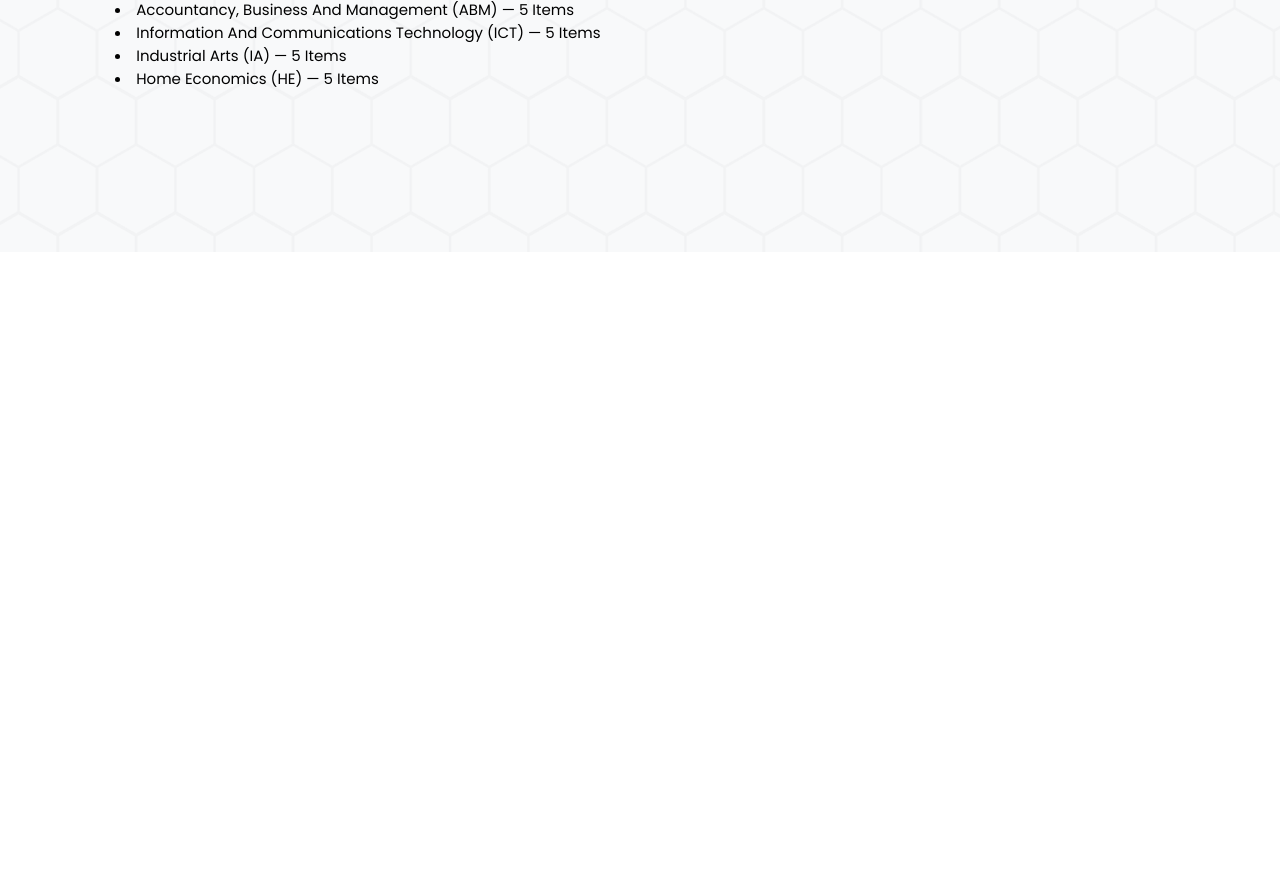
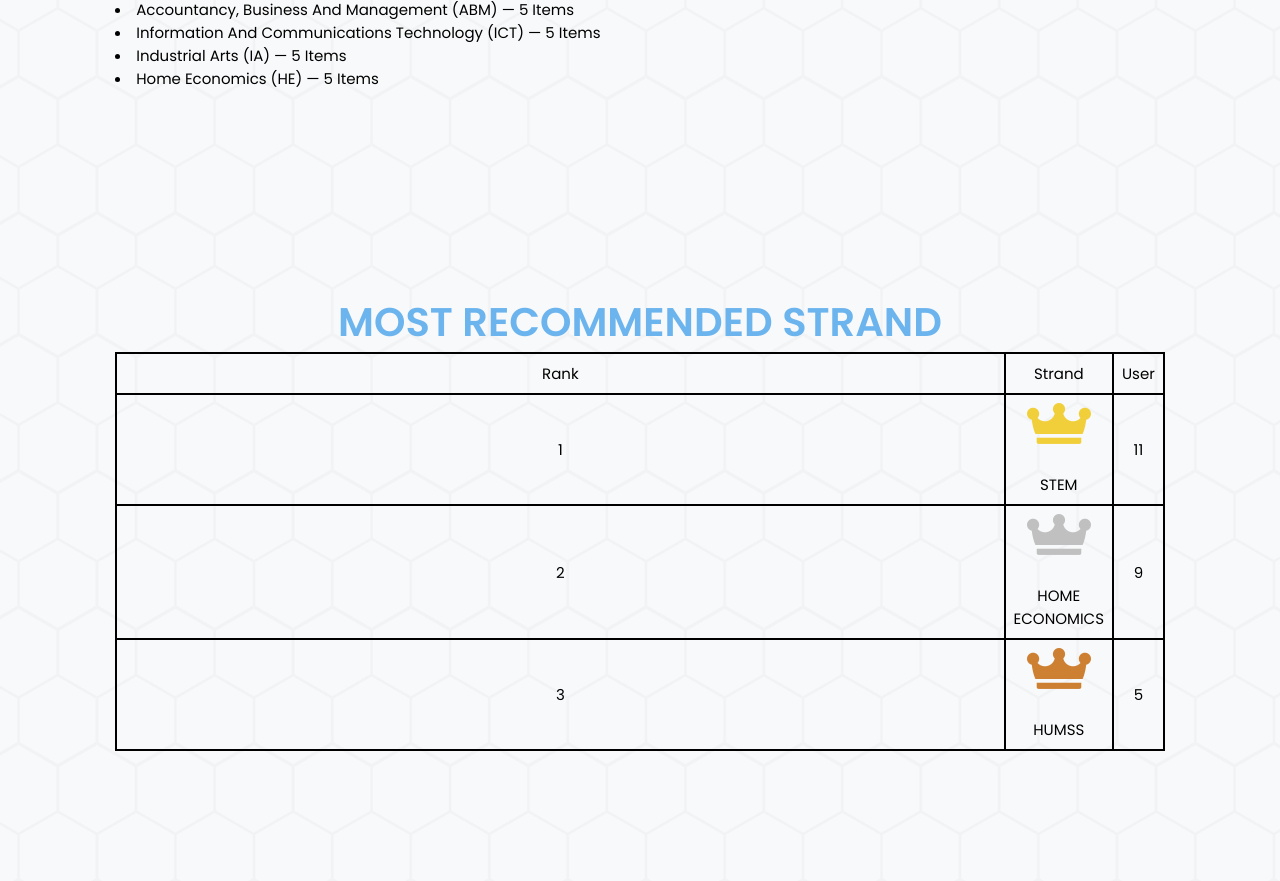
Before and after one commit to christine-lehmann/SHS-Academic-Track-Recommender-System, a PHP site: page /about.php in a window 1280 px wide. Shown: the part 1976-2857 px from the top of the page. Before the commit the page ends 2228 px from the top, so only its background shows below. Run offline with PHP 8.4, Linux system fonts and the light colour scheme.

Commit message:
Added leaderboard UI

```diff
--- a/about.php
+++ b/about.php
@@ -156,6 +156,57 @@
     </div>
 </section>
 
+<!-- LEADERBOARD -->
+
+<section class ="about2" style="background-color: #f8f9fa; text-align: center;">
+    <div class="row">
+        <div class="image">
+            <h3 style="color:#6CB4EE; text-align: center;">Most Recommended Strand</h3>
+            <!-- <img src="images/About image.png" alt=""> -->
+            </div>
+                <table>
+                    <thead>
+                        <tr>
+                            <td>Rank</td>
+                            <td>
+                                Strand
+                            </td>
+                            <td>
+                                User
+                            </td>
+                        </tr>
+                    </thead>
+                    <tbody>
+                        <tr>
+                            <td id="winner">1</td>
+                            <td><img src="images/crown(1).png"><p>STEM</p></td>
+                            <td>11</td>
+                        </tr>
+
+                        <tr>
+                            <td id="runner-up">2</td>
+                            <td><img src="images/crown(2).png"><p>HOME ECONOMICS</p></td>
+                            <td>9</td>
+                        </tr>
+
+                        <tr>
+                            <td id="second-runner-up">3</td>
+                            <td><img src="images/crown(3).png"><p>HUMSS</p></td>
+                            <td>5</td>
+                        </tr>
+                        </tr>
+                    </tbody>
+                </table>
+            </div>
+        </div>
+
+        <!-- <div class="content">
+             <img src="images/About image.png" alt="">
+             <a href="" class="btn">learn more</a>
+        </div> -->
+    </div>
+</section>
+
 
 <!-- about section ends -->
 
```
Also changed, not shown: images/crown(1).png (added), images/crown(2).png (added), images/crown(3).png (added).
